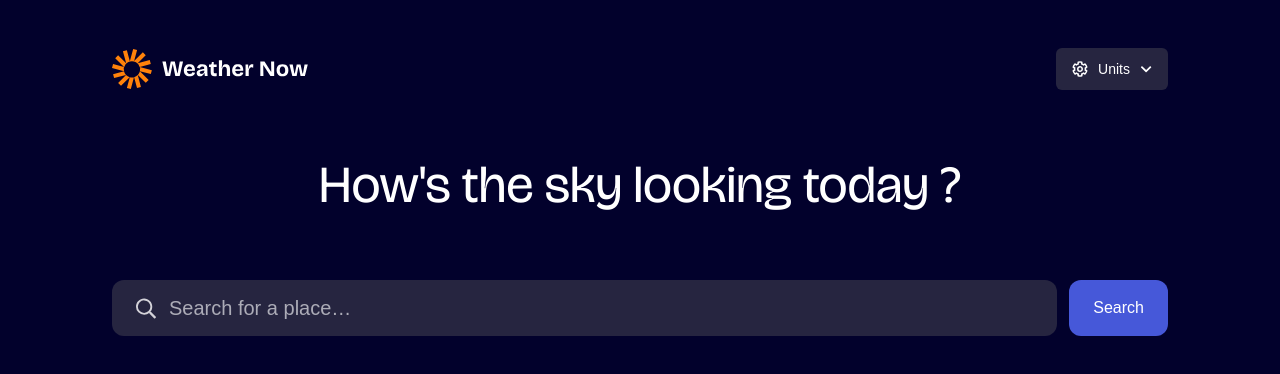
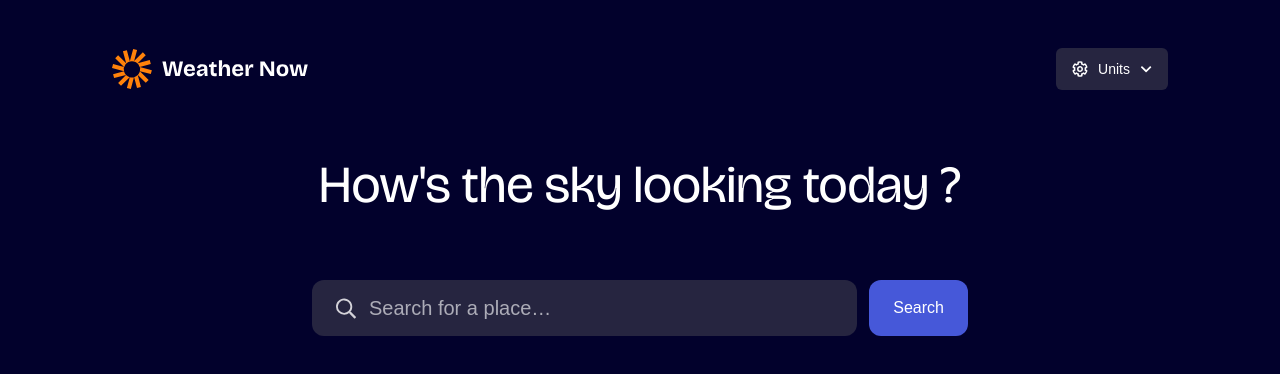
Before and after one commit to Maz-hub/weather-app-open-meteo, a React (Vite) app: page / in a window 1280 px wide. Shown: the top 374 px of the page. Built offline with nearby package versions, Linux system fonts and the light colour scheme; a web font is replaced by a local one.

Commit message:
style(Search): enhance layout for better responsiveness on larger screens

```diff
--- a/src/components/Search.jsx
+++ b/src/components/Search.jsx
@@ -2,7 +2,7 @@
 
 const Search = () => {
   return (
-    <section className="flex flex-col">
+    <section className="flex flex-col lg:w-[656px] lg:mx-auto">
       <form role="search" className="flex flex-col md:flex-row gap-3 w-full">
         <div className="flex items-center py-4 px-6 rounded-xl bg-[var(--color-Neutral-800)] w-full md:flex-1">
           <img src={SearchIcon} alt="" aria-hidden="true" className="mr-3" />
```
